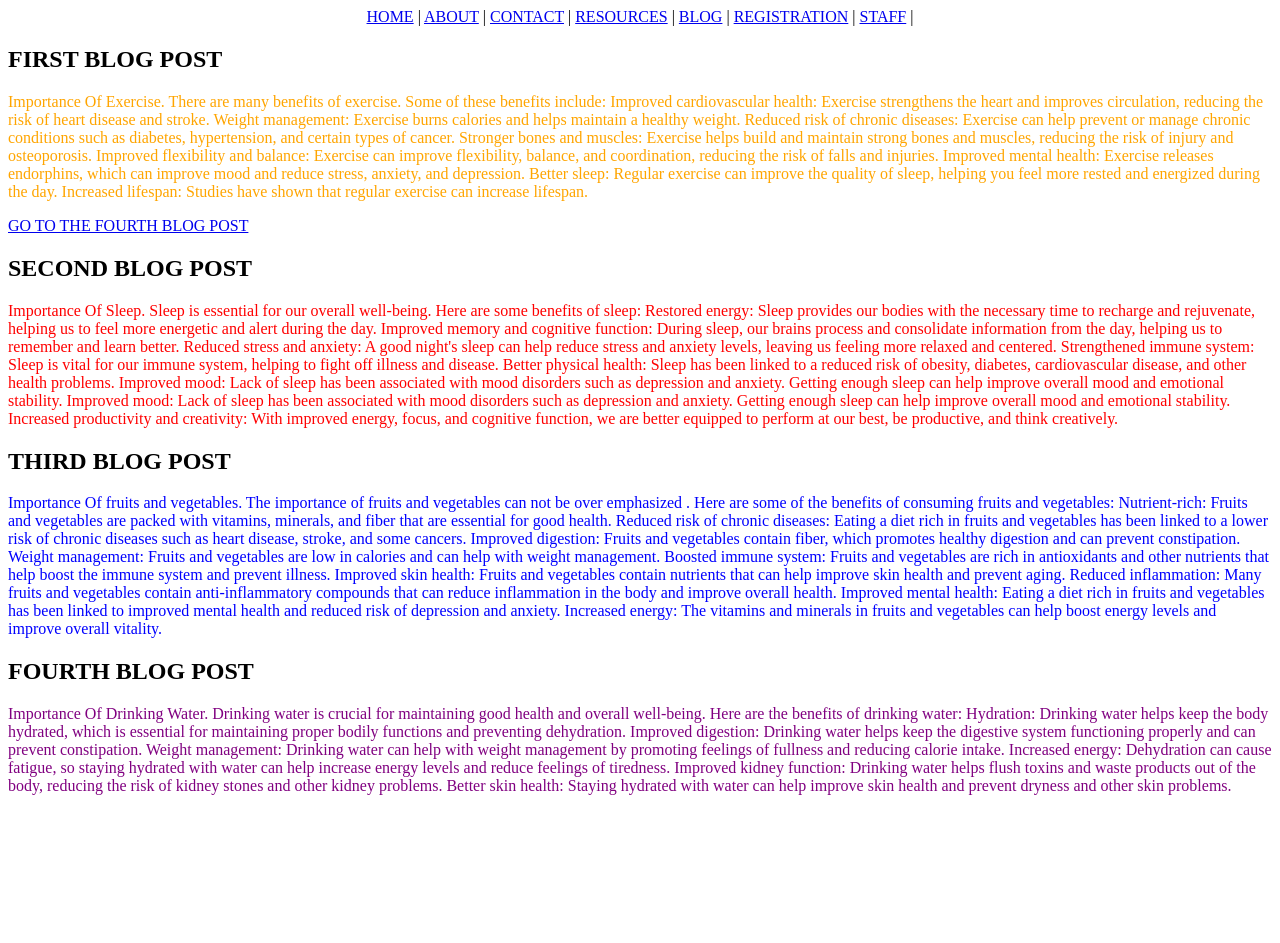
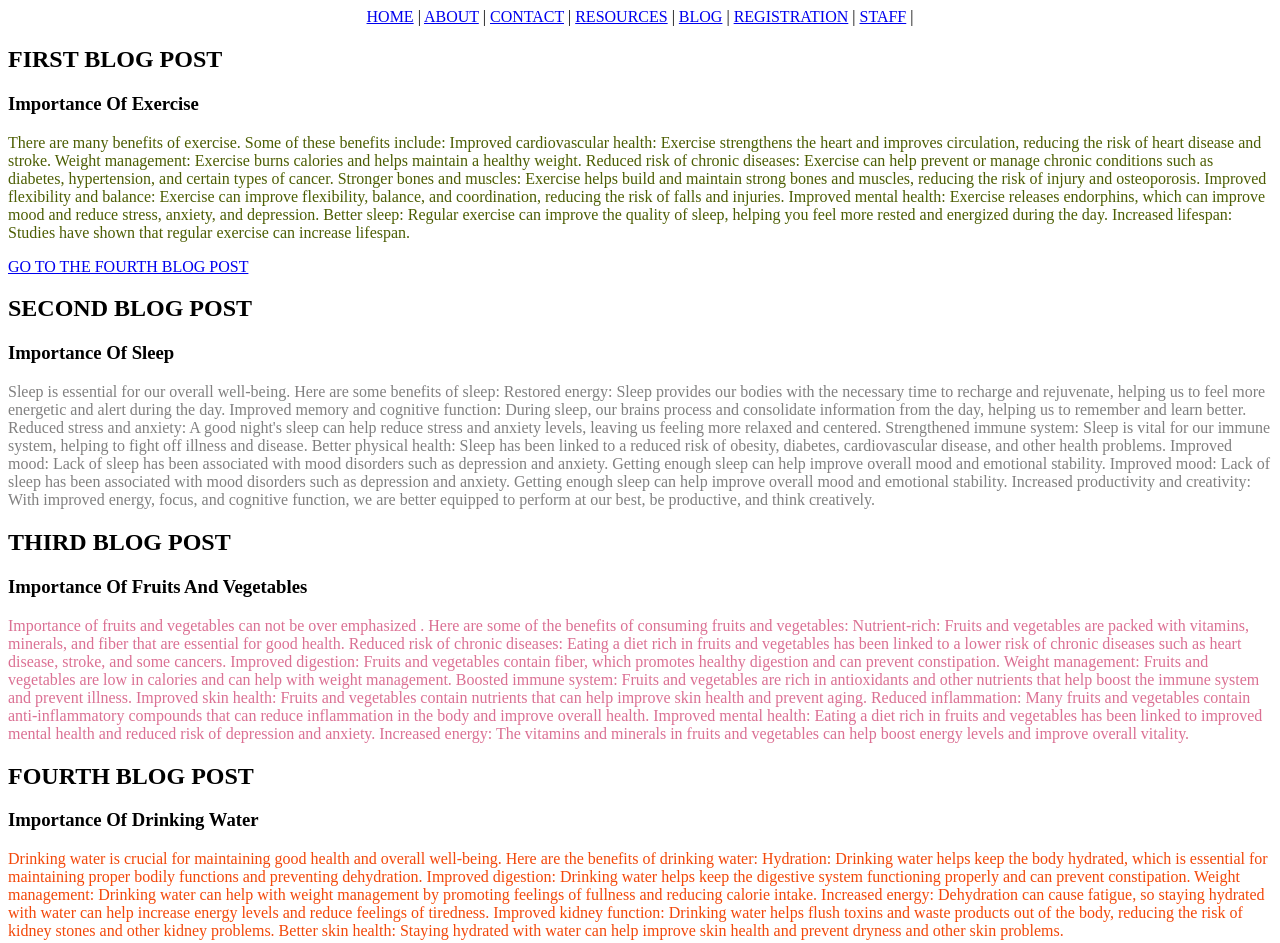
Before and after one commit to emymax34/links, a plain HTML site: page images/img/quiz/blog.html in a window 1280 px wide. Before the commit the page ends 811 px from the top, so only its background shows below. Drawn offline with Linux system fonts and the light colour scheme.

Commit message:
fourth commit

```diff
--- a/images/img/quiz/blog.html
+++ b/images/img/quiz/blog.html
@@ -1,7 +1,7 @@
 <!DOCTYPE html>
 <html>
 <head>
-<title>Task 9 | Blog</title>
+<title>Blog Page</title>
 </head>
 <body>
 
@@ -16,10 +16,13 @@
     <a href="../../../pages/staff.html">STAFF</a> |
   </div>
 
-  <h2>FIRST BLOG POST</h2>
-  <div style = "color:orange">
-    <p>Importance Of Exercise.
+  <div >
+    <h2>FIRST  BLOG POST</h2>
+    <h3>Importance Of Exercise</h3>
+
+    <p style="color: rgb(77, 94, 3)">
       There are many benefits of exercise. Some of these benefits include:
+
     Improved cardiovascular health: Exercise strengthens the heart and improves circulation, reducing the risk of heart disease and stroke.
 
     Weight management: Exercise burns calories and helps maintain a healthy weight.
@@ -34,14 +37,15 @@
 
     Better sleep: Regular exercise can improve the quality of sleep, helping you feel more rested and energized during the day.
 
-      Increased lifespan: Studies have shown that regular exercise can increase lifespan.
-    </p>
+    Increased lifespan: Studies have shown that regular exercise can increase lifespan.</p>
 </div>
 <a href="#fourth_post">GO TO THE FOURTH BLOG POST</a>
 
+<div>
   <h2>SECOND BLOG POST</h2>
- <div style = "color:red">
-  <p>Importance Of Sleep.
+  <h3>Importance Of Sleep</h3>
+
+  <p style="color: rgb(129, 128,128)">
     Sleep is essential for our overall well-being. Here are some  benefits of sleep:
 
   Restored energy: Sleep provides our bodies with the necessary time to recharge and rejuvenate, helping us to feel more energetic and alert during the day.
@@ -57,14 +61,15 @@
 
   Improved mood: Lack of sleep has been associated with mood disorders such as depression and anxiety. Getting enough sleep can help improve overall mood and emotional stability.
 
-    Increased productivity and creativity: With improved energy, focus, and cognitive function, we are better equipped to perform at our best, be productive, and think creatively.
-  </p>
+  Increased productivity and creativity: With improved energy, focus, and cognitive function, we are better equipped to perform at our best, be productive, and think creatively.</p>
 </div>
 
+<div>
 <h2>THIRD BLOG POST</h2>
-<div style = "color:blue">
-  <p>Importance Of fruits and vegetables.
-  The importance of fruits and vegetables can not be over emphasized . Here are some of the  benefits of consuming fruits and vegetables:
+<h3>Importance Of Fruits And Vegetables</h3>
+
+<p style="color: palevioletred">
+  Importance of fruits and vegetables can not be over emphasized . Here are some of the  benefits of consuming fruits and vegetables:
 
 Nutrient-rich: Fruits and vegetables are packed with vitamins, minerals, and fiber that are essential for good health.
 
@@ -82,13 +87,14 @@
 
 Improved mental health: Eating a diet rich in fruits and vegetables has been linked to improved mental health and reduced risk of depression and anxiety.
 
-  Increased energy: The vitamins and minerals in fruits and vegetables can help boost energy levels and improve overall vitality.
-  </p>
+Increased energy: The vitamins and minerals in fruits and vegetables can help boost energy levels and improve overall vitality.</p>
 </div>
 
+<div>
   <h2 id="fourth_post">FOURTH BLOG POST</h2>
-<div style="color: purple">
-  <p>Importance Of Drinking Water.
+  <h3>Importance Of Drinking Water</h3>
+
+  <p  style="color: rgb(243, 72, 10)">
     Drinking water is crucial for maintaining good health and overall well-being. Here are the benefits  of drinking water:
 
   Hydration: Drinking water helps keep the body hydrated, which is essential for maintaining proper bodily functions and preventing dehydration.
@@ -101,8 +107,7 @@
 
   Improved kidney function: Drinking water helps flush toxins and waste products out of the body, reducing the risk of kidney stones and other kidney problems.
 
-    Better skin health: Staying hydrated with water can help improve skin health and prevent dryness and other skin problems.
-  </p>
+  Better skin health: Staying hydrated with water can help improve skin health and prevent dryness and other skin problems.</p>
 </div>
 
 </body>
```
Also changed, not shown: index.html (+5 -3 lines). Lines whose indentation alone changed are shown as unchanged.
